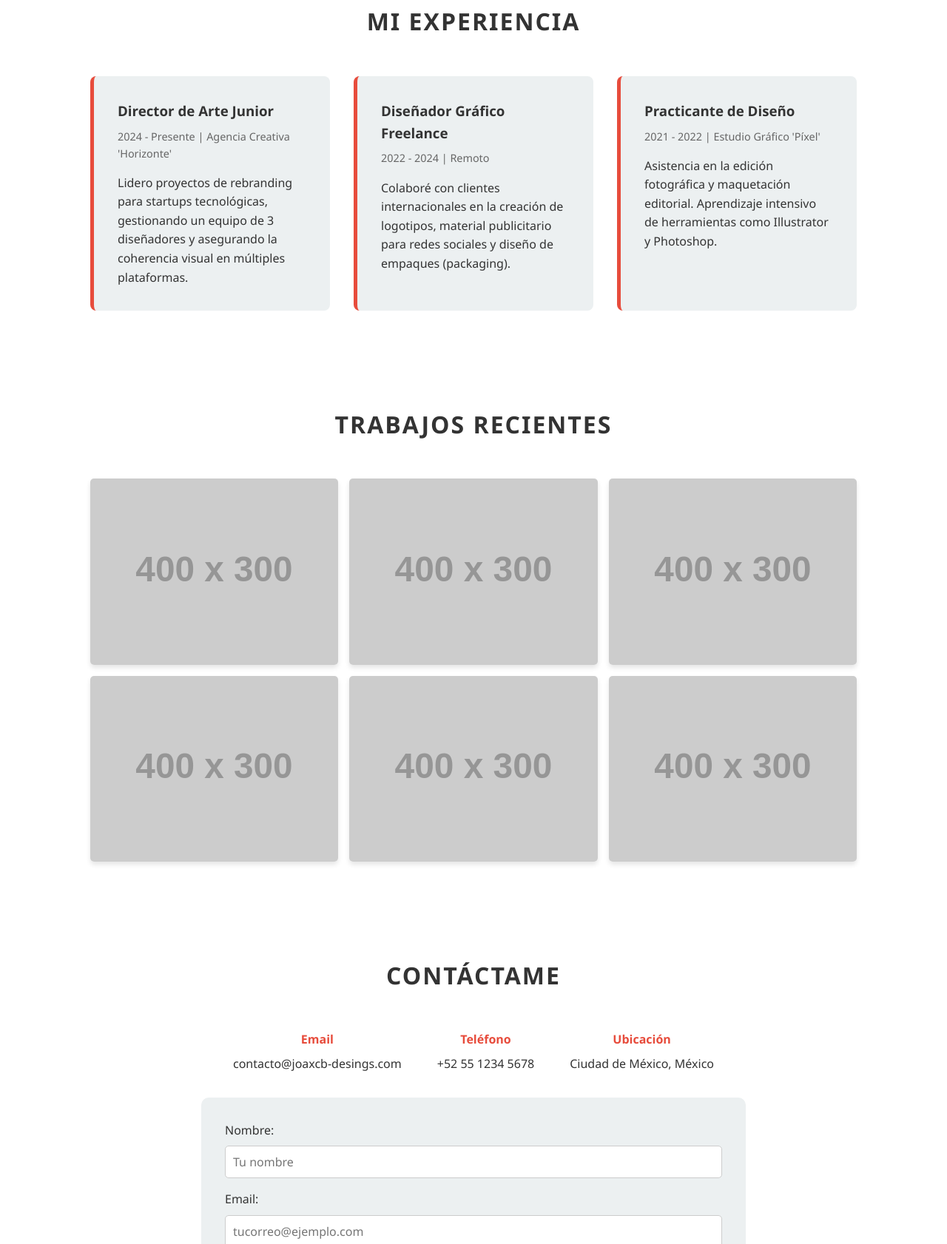
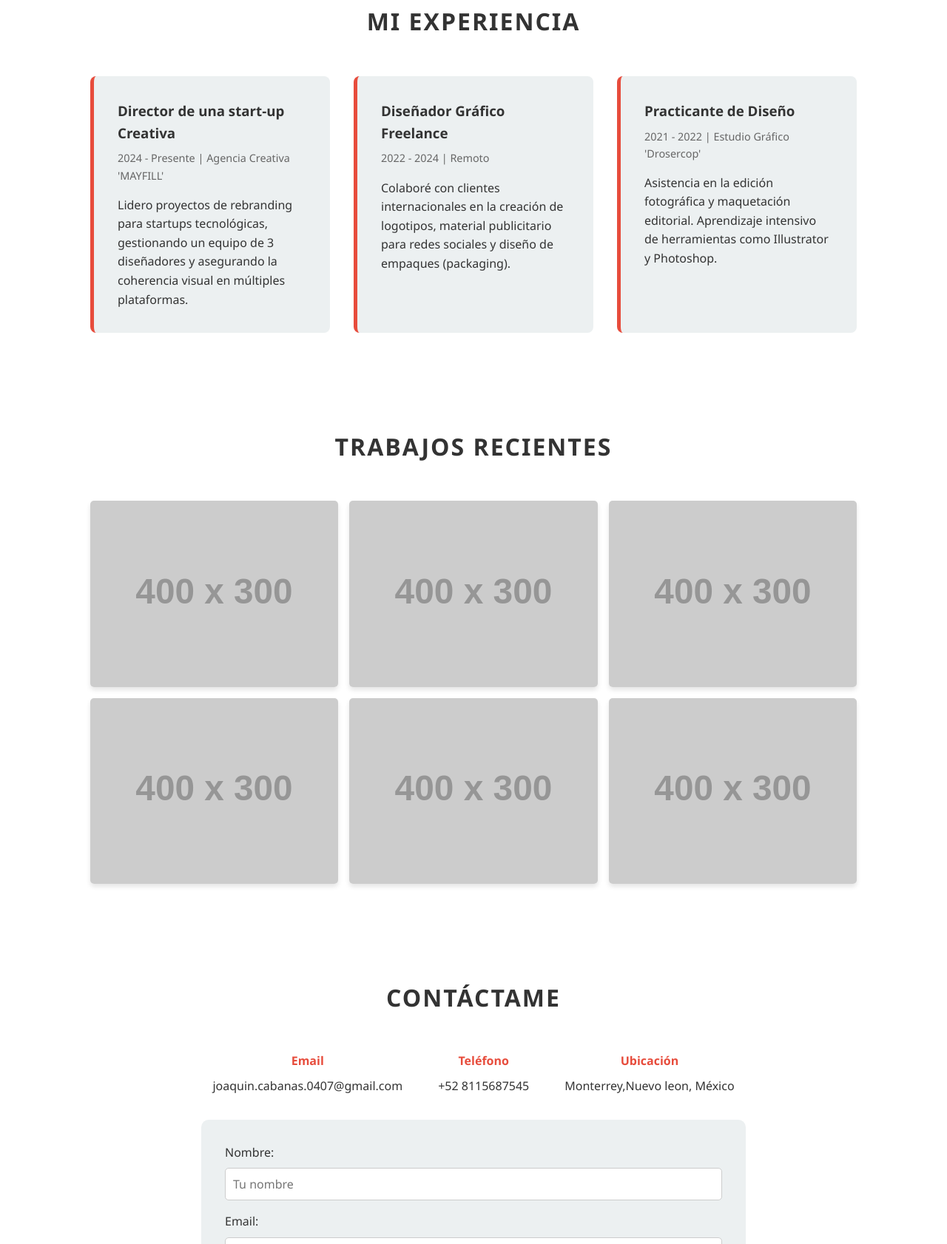
Before and after one commit to XoaxCa/Dise-osX, a plain HTML site: page index.html in a window 1280 px wide. Shown: the part 771-2453 px from the top of the page at 74% size. Drawn offline with Linux system fonts and the light colour scheme; placeholder pictures from the web are drawn by us.

Commit message:
Update experience and contact information in index.html

```diff
--- a/index.html
+++ b/index.html
@@ -274,8 +274,8 @@
         <h2 class="section-title">Mi Experiencia</h2>
         <div class="experience-grid">
             <div class="exp-card">
-                <h3>Director de Arte Junior</h3>
-                <span class="exp-date">2024 - Presente | Agencia Creativa 'Horizonte'</span>
+                <h3>Director de una start-up Creativa</h3>
+                <span class="exp-date">2024 - Presente | Agencia Creativa 'MAYFILL'</span>
                 <p>Lidero proyectos de rebranding para startups tecnológicas, gestionando un equipo de 3 diseñadores y asegurando la coherencia visual en múltiples plataformas.</p>
             </div>
             <div class="exp-card">
@@ -285,7 +285,7 @@
             </div>
             <div class="exp-card">
                 <h3>Practicante de Diseño</h3>
-                <span class="exp-date">2021 - 2022 | Estudio Gráfico 'Píxel'</span>
+                <span class="exp-date">2021 - 2022 | Estudio Gráfico 'Drosercop'</span>
                 <p>Asistencia en la edición fotográfica y maquetación editorial. Aprendizaje intensivo de herramientas como Illustrator y Photoshop.</p>
             </div>
         </div>
@@ -321,15 +321,15 @@
             <div class="contact-info">
                 <div class="contact-item">
                     <h4>Email</h4>
-                    <p>contacto@joaxcb-desings.com</p>
+                    <p>joaquin.cabanas.0407@gmail.com</p>
                 </div>
                 <div class="contact-item">
                     <h4>Teléfono</h4>
-                    <p>+52 55 1234 5678</p>
+                    <p>+52 8115687545</p>
                 </div>
                 <div class="contact-item">
                     <h4>Ubicación</h4>
-                    <p>Ciudad de México, México</p>
+                    <p>Monterrey,Nuevo leon, México</p>
                 </div>
             </div>
 
```
